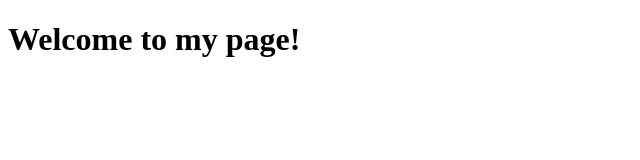
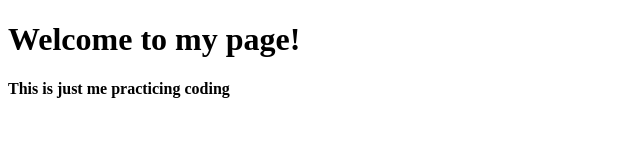
Before and after one commit to jacoblefthechat/mywebsite, a plain HTML site: page index.html in a window 1280 px wide. Shown: the whole page, without its empty margins (0-640 px from the left). Drawn offline with Linux system fonts and the light colour scheme.

Commit message:
Update index.html

```diff
--- a/index.html
+++ b/index.html
@@ -5,5 +5,6 @@
     </head>
     <body>
       <h1>Welcome to my page!</h1>
+      <p><b>This is just me practicing coding</b></p>
     </body>
   </html>
```
